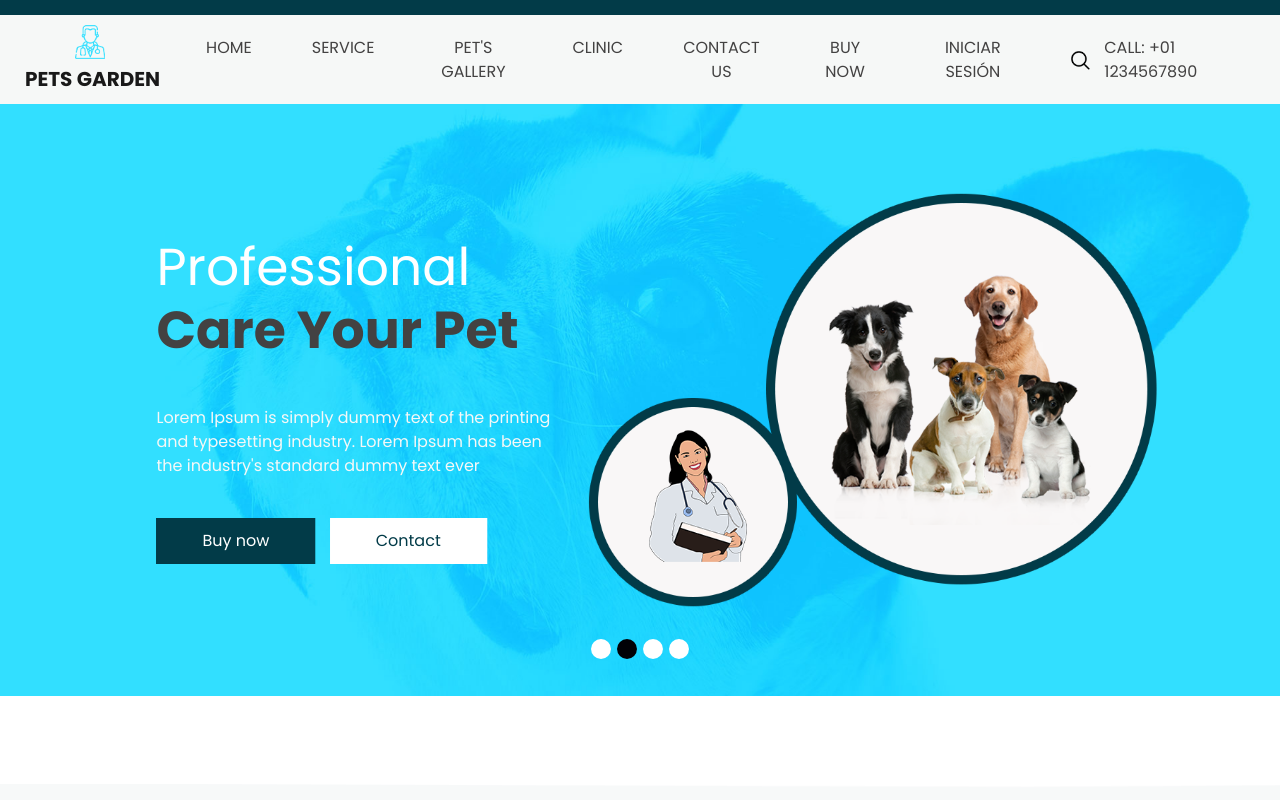
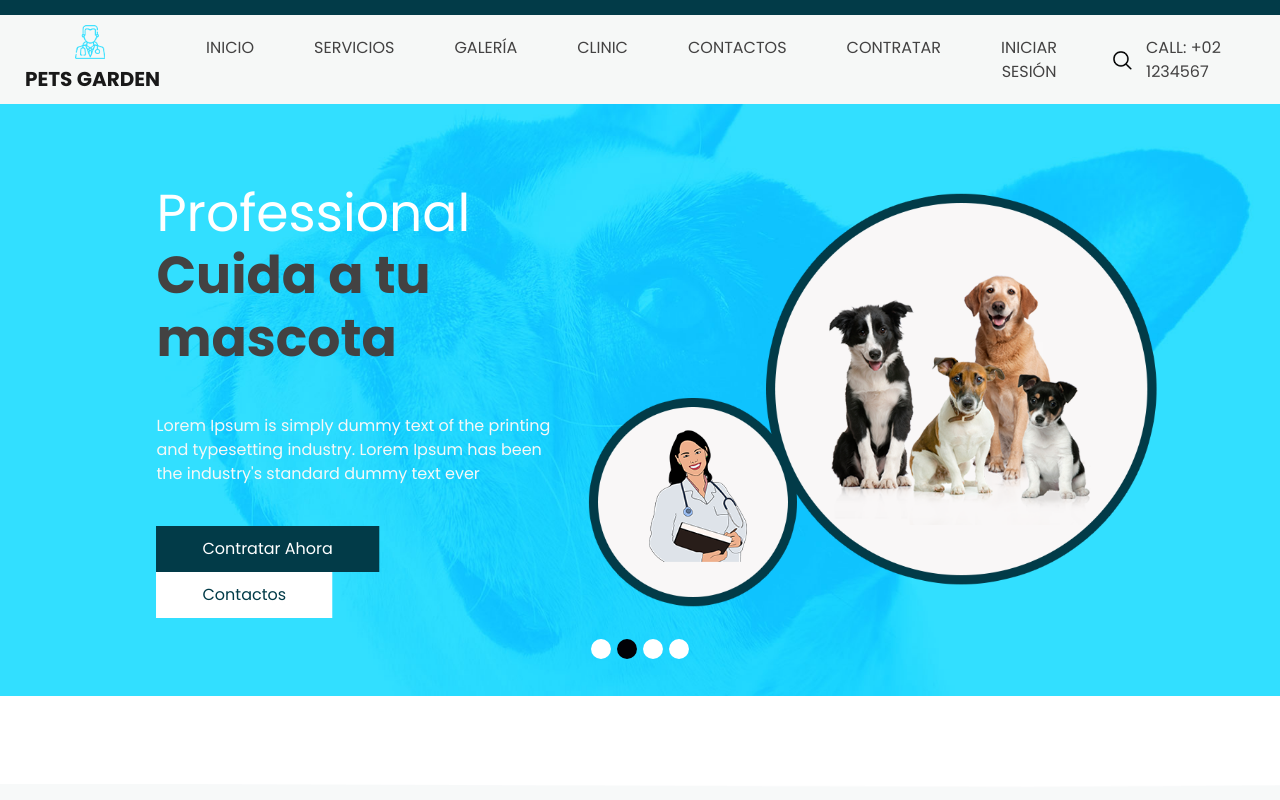
Before and after one commit to JaredVS777/PROYECTO_INTERFACES, a plain HTML site: page petology-html/index.html in a window 1280 px wide. Shown: the top 800 px of the page. Drawn offline with nearby package versions, Linux system fonts and the light colour scheme; some packages are replaced by stand-ins of ours.

Commit message:
Barra de navegacion

```diff
--- a/petology-html/index.html
+++ b/petology-html/index.html
@@ -50,22 +50,22 @@
             <div class="d-flex mx-auto flex-column flex-lg-row align-items-center">
               <ul class="navbar-nav  ">
                 <li class="nav-item active">
-                  <a class="nav-link" href="index.html">Home <span class="sr-only">(current)</span></a>
+                  <a class="nav-link" href="index.html">Inicio <span class="sr-only">(current)</span></a>
                 </li>
                 <li class="nav-item">
-                  <a class="nav-link" href="service.html">service </a>
+                  <a class="nav-link" href="service.html">Servicios </a>
                 </li>
                 <li class="nav-item">
-                  <a class="nav-link" href="pet.html">Pet's gallery </a>
+                  <a class="nav-link" href="pet.html">Galería </a>
                 </li>
                 <li class="nav-item">
                   <a class="nav-link" href="clinic.html"> clinic</a>
                 </li>
                 <li class="nav-item">
-                  <a class="nav-link" href="contact.html">Contact us</a>
+                  <a class="nav-link" href="contact.html">Contactos</a>
                 </li>
                 <li class="nav-item">
-                  <a class="nav-link" href="buy.html"> Buy now </a>
+                  <a class="nav-link" href="buy.html"> Contratar </a>
                 </li>
                 <li class="nav-item">
                   <a class="nav-link" href="login.html"> Iniciar sesión </a>
@@ -77,7 +77,7 @@
             </div>
             <div class="quote_btn-container  d-flex justify-content-center">
               <a href="">
-                Call: +01 1234567890
+                Call: +02 1234567
               </a>
             </div>
           </div>
@@ -103,7 +103,7 @@
                     <h1>
                       Professional
                       <span>
-                        Care Your Pet
+                        Cuida a tu mascota
                       </span>
                     </h1>
                     <p>
@@ -113,10 +113,10 @@
                     </p>
                     <div class="btn-box">
                       <a href="" class="btn-1">
-                        Buy now
+                        Contratar Ahora
                       </a>
                       <a href="" class="btn-2">
-                        Contact
+                        Contactos
                       </a>
                     </div>
                   </div>
@@ -137,7 +137,7 @@
                     <h1>
                       Professional
                       <span>
-                        Care Your Pet
+                        Cuida a tu mascota
                       </span>
                     </h1>
                     <p>
@@ -147,10 +147,10 @@
                     </p>
                     <div class="btn-box">
                       <a href="" class="btn-1">
-                        Buy now
+                        Contratar Ahora
                       </a>
                       <a href="" class="btn-2">
-                        Contact
+                        Contactos
                       </a>
                     </div>
                   </div>
@@ -171,7 +171,7 @@
                     <h1>
                       Professional
                       <span>
-                        Care Your Pet
+                        Cuida a tu mascota
                       </span>
                     </h1>
                     <p>
@@ -181,10 +181,10 @@
                     </p>
                     <div class="btn-box">
                       <a href="" class="btn-1">
-                        Buy now
+                        Contratar Ahora
                       </a>
                       <a href="" class="btn-2">
-                        Contact
+                        Contactos
                       </a>
                     </div>
                   </div>
@@ -205,7 +205,7 @@
                     <h1>
                       Professional
                       <span>
-                        Care Your Pet
+                        Cuida a tu mascota
                       </span>
                     </h1>
                     <p>
@@ -215,10 +215,10 @@
                     </p>
                     <div class="btn-box">
                       <a href="" class="btn-1">
-                        Buy now
+                        Contratar Ahora
                       </a>
                       <a href="" class="btn-2">
-                        Contact
+                        Contactos
                       </a>
                     </div>
                   </div>
@@ -251,9 +251,9 @@
         <div class="col-md-6">
           <div class="detail-box">
             <h2 class="custom_heading">
-              About Our Pets
+              Acerca de nuestras mascotas
               <span>
-                Clinic
+                Clínica
               </span>
             </h2>
             <p>
@@ -263,7 +263,7 @@
             </p>
             <div>
               <a href="">
-                About More
+                Acerca de
               </a>
             </div>
           </div>
@@ -278,7 +278,7 @@
       <div class="row">
         <div class="col-md-6 offset-md-2">
           <h2 class="custom_heading">
-            Our <span>Services</span>
+            Our <span>Servicios</span>
           </h2>
           <div class="container layout_padding2">
             <div class="row">
@@ -288,7 +288,7 @@
                 </div>
                 <div class="detail_box">
                   <h6>
-                    Pet Care
+                    Cuidados
                   </h6>
                   <p>
                     onsectetur adipiscing elit, sed do eiusmod tempor incididunt ut labore et dolore magna aliqua. Ut
@@ -302,7 +302,7 @@
                 </div>
                 <div class="detail_box">
                   <h6>
-                    Pet Hotel
+                    Alojamiento
                   </h6>
                   <p>
                     onsectetur adipiscing elit, sed do eiusmod tempor incididunt ut labore et dolore magna aliqua. Ut
@@ -316,7 +316,7 @@
                 </div>
                 <div class="detail_box">
                   <h6>
-                    Emergency
+                    Emergencias
                   </h6>
                   <p>
                     onsectetur adipiscing elit, sed do eiusmod tempor incididunt ut labore et dolore magna aliqua. Ut
@@ -328,7 +328,7 @@
           </div>
           <div>
             <a href="">
-              Read More
+              Más información
             </a>
           </div>
         </div>
@@ -347,7 +347,7 @@
   <section class="gallery-section layout_padding">
     <div class="container">
       <h2>
-        Our Gallery
+        Nuestra Galeria
       </h2>
     </div>
     <div class="container ">
@@ -386,7 +386,7 @@
       </p>
       <div class="d-flex justify-content-center">
         <a href="">
-          Buy Now
+         Contratar Ahora
         </a>
       </div>
     </div>
@@ -400,7 +400,7 @@
       <h2 class="custom_heading text-center">
         What Say Our
         <span>
-          clients
+          Clientes
         </span>
       </h2>
       <p class="text-center">
@@ -504,7 +504,7 @@
           <form action="">
             <div class="text-center">
               <h3>
-                Contact Us
+                Contactos
               </h3>
             </div>
             <div>
@@ -521,7 +521,7 @@
             </div>
             <div class="d-flex justify-content-center">
               <button>
-                SEND
+                Enviar
               </button>
             </div>
           </form>
@@ -545,7 +545,7 @@
             </div>
             <div class="detail-box">
               <p>
-                Location
+                Localización
               </p>
             </div>
           </div>
@@ -569,7 +569,7 @@
             </div>
             <div class="detail-box">
               <p>
-                demo@gmail.com
+                soportetecnicoPG@gmail.com
               </p>
             </div>
           </div>
```
Also changed, not shown: petology-html/pet.html (+1 -1 lines).
